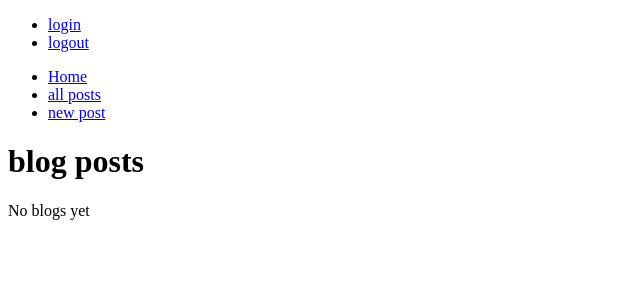
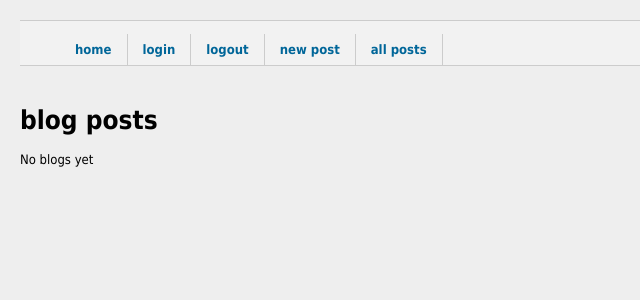
Before and after one commit to tabraha1/Blogz, a Flask app: page /blog in a window 1280 px wide. Shown: the top 300 px of the page, without its empty margins (0-640 px from the left). Run offline with Flask 2, Linux system fonts and the light colour scheme; data that the repository does not hold is empty.

Commit message:
Blogz is finished.

```diff
--- a/main.py
+++ b/main.py
@@ -1,4 +1,4 @@
-from flask import Flask, request, render_template, redirect, url_for, session
+from flask import Flask, request, render_template, redirect, url_for, session, flash
 from flask_sqlalchemy import SQLAlchemy
 
 app = Flask(__name__)
@@ -53,35 +53,34 @@ def login():
         password = request.form['password']
         user = User.query.filter_by(username=username).first()
         if user and user.password == password:
-            #'session'/remember user has logged in
             session['username'] = username
             return redirect('/newpost')
-        else:
-            # if username is stored in db and password incorrect:
-            # redirect to login with flash error: 'password incorrect'
-            # if username is not stored in db:
-            # redirect to login with flash error: 'username does not exist'
-            return '<h1>Error</h1>'
+        elif user and user.password != password:
+            flash('Incorrect password', 'error')
+
+        elif not user:
+            flash('Username does not exist. Please register.', 'error')
+
     return render_template('login.html')
 
 @app.route('/signup', methods=['POST', 'GET'])
 def signup():
     if request.method == 'POST':
-        username = request.form['username']
-        password = request.form['password']
-        verify = request.form['verify']
-        #Validate data--use code from 'User Signup'
-        existing_user = User.query.filter_by(username=username).first()
-        if not existing_user:
-            new_user = User(username, password)
-            db.session.add(new_user)
-            db.session.commit()
-            session['username'] = new_user.username
-            return redirect('/newpost')
+        if valid_post(request.form['username']) and valid_post(request.form['password']):
+            username = request.form['username']
+            password = request.form['password']
+            verify = request.form['verify']
+            existing_user = User.query.filter_by(username=username).first()
+            if existing_user in session:
+                flash('You are already logged in', 'error')
+            elif not existing_user:
+                new_user = User(username, password)
+                db.session.add(new_user)
+                db.session.commit()
+                session['username'] = new_user.username
+                return redirect('/newpost')
         else:
-            #Return reponse:
-            return '<h1>Duplicate user</h1>'
-            # error validation from 'User signup'
+            flash('Not a valid username or password', 'error')
     return render_template('signup.html')
 
 @app.route('/logout')
@@ -102,14 +101,11 @@ def newpost():
             db.session.add(new_post)
             db.session.commit()
 
-            #return redirect(url_for('blog', id=new_post.id))
-            #blog_id = new_post.id
             return redirect('/blog?id={0}'.format(new_post.id))
         else:
-            error_msg = "Don't leave blank"
-            return render_template('newpost.html', error_msg=error_msg)
-    else:
-        return render_template('newpost.html')
+            flash('Either title or post is not valid. Please try again.', 'error')
+
+    return render_template('newpost.html')
 
 @app.route('/blog', methods=['GET'])
 def blog():
--- a/templates/base.html
+++ b/templates/base.html
@@ -3,34 +3,58 @@
     <head>
         <title>Blog</title>
         <style>
-            .heading: {text-align: center; display: block; }
-            .blog-post: {display: block;}
-            .error: {color:red}
-            .top h2:first-child: {margin: 0 10px;}
-            ul, li: { style="display:inline;" }
+            .error {color:red}
+            #nav {
+                width: 100%;
+                float: left;
+                margin: 0 0 3em 0;
+                padding: 0;
+                list-style: none;
+                background-color: #f2f2f2;
+                border-bottom: 1px solid #ccc;
+                border-top: 1px solid #ccc; }
+            #nav li {
+                float: left;
+                list-style: none }
+            #nav li a {
+                display: block;
+                padding: 8px 15px;
+                text-decoration: none;
+                font-weight: bold;
+                color: #069;
+                border-right: 1px solid #ccc; }
+            #nav li a:hover {
+                color: #c00;
+                background-color: #fff; }
+            body{
+                margin: 20px;
+                background: #eeeeee;
+                font-size: small;
+                font-family: Tahoma;
+                text-align: left;
+}
         </style>
         </head>
     <body>
-                    <nav>
-                        <ul id="user-account">
-                            <li><a href="/login">login</a>
-                            </li>
-                            <li>
-                                <a href="logout">logout</a>
-                            </li>
-                        </ul>
-                        <ul>
-                            <li>
-                                <a href="/">Home</a>
-                            </li>
-                            <li>
-                                <a href="/blog">all posts</a>
-                            </li>
-                            <li>
-                                <a href="/newpost">new post</a>
-                            </li>
-                        </ul>
-                    </nav>
+        <div>
+            <nav id="nav">
+                <ul>
+                    <li><a href="/">home</a></li>
+                    <li><a href="/login">login</a></li>
+                    <li><a href="logout">logout</a></li>
+                    <li><a href="/newpost">new post</a></li>
+                    <li><a href="/blog">all posts</a></li>
+                </ul>
+            </nav>
+        </div>
+
+    {% with messages = get_flashed_messages(with_categories=True) %}
+
+        {% for category, message in messages %}
+        <p class="{{category}}">{{message}}</p>
+        {% endfor %}
+
+    {% endwith %}
 
         {% block content %}
         {% endblock %}
--- a/templates/page.html
+++ b/templates/page.html
@@ -11,7 +11,6 @@
 
 
     {% for blog in blogs %}
-    <p>Poop</p>
         <h1><a href="/blog?id={{blog.id}}">{{ blog.title }}</a></h1>
 
         <h2 class="blog-post-content">{{ blog.body }}</h2>
```
